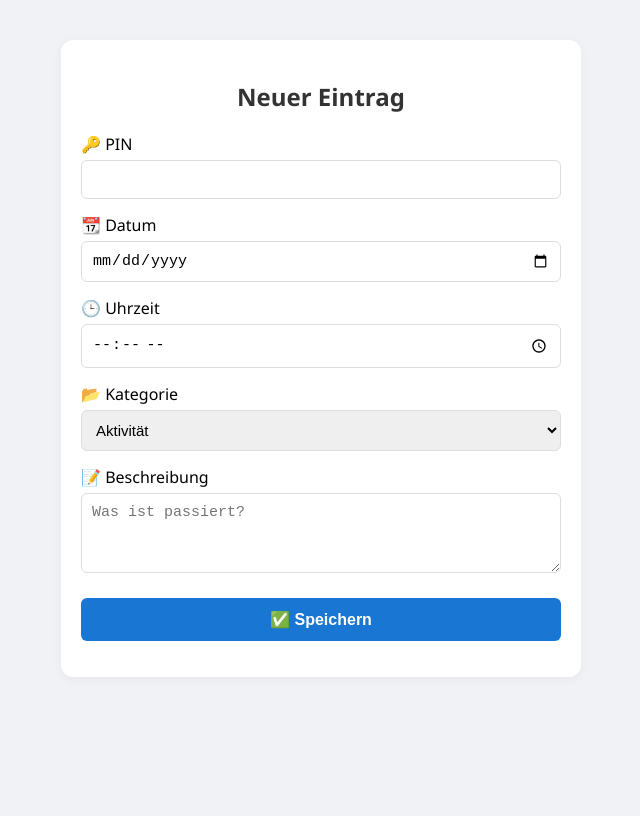
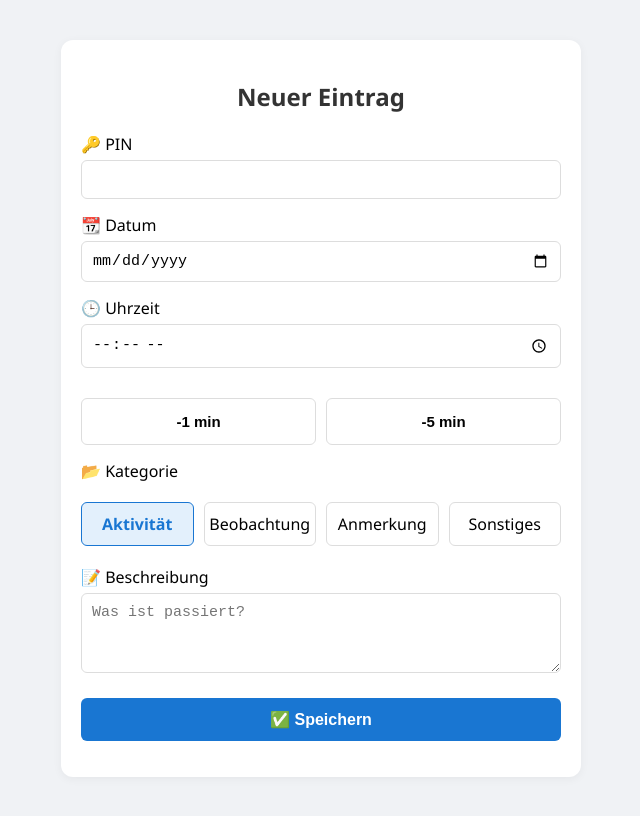
Before and after one commit to Pixeldogt/gerichtdoku, a plain HTML site: page index.html in a window 1280 px wide. Shown: the whole page, without its empty margins (319-959 px from the left). Drawn offline with Linux system fonts and the light colour scheme.

Commit message:
Add buttons for easy use

```diff
--- a/index.html
+++ b/index.html
@@ -19,14 +19,30 @@
 
     <label for="time">🕒 Uhrzeit</label>
     <input type="time" id="time" required>
+    <div id="time-buttons">
+      <button type="button" id="minus1min">-1 min</button>
+      <button type="button" id="minus5min">-5 min</button>
+    </div>
 
-    <label for="category">📂 Kategorie</label>
-    <select id="category">
-      <option value="Aktivität" selected>Aktivität</option>
-      <option value="Beobachtung">Beobachtung</option>
-      <option value="Anmerkung">Anmerkung</option>
-      <option value="Sonstiges">Sonstiges</option>
-    </select>
+    <label>📂 Kategorie</label>
+    <div id="category-group">
+      <label>
+        <input type="radio" name="category" value="Aktivität" checked>
+        <span>Aktivität</span>
+      </label>
+      <label>
+        <input type="radio" name="category" value="Beobachtung">
+        <span>Beobachtung</span>
+      </label>
+      <label>
+        <input type="radio" name="category" value="Anmerkung">
+        <span>Anmerkung</span>
+      </label>
+      <label>
+        <input type="radio" name="category" value="Sonstiges">
+        <span>Sonstiges</span>
+      </label>
+    </div>
 
 
     <label for="description">📝 Beschreibung</label>
--- a/script.js
+++ b/script.js
@@ -8,7 +8,8 @@ window.onload = () => {
 async function submitData() {
   const dateEl = document.getElementById("date");
   const timeEl = document.getElementById("time");
-  const categoryEl = document.getElementById("category");
+  // Kategorie: Radio-Buttons auslesen
+  const categoryEls = document.getElementsByName("category");
   const descriptionEl = document.getElementById("description");
   const pinEl = document.getElementById("pin");
   const statusEl = document.getElementById("status");
@@ -53,7 +54,14 @@ async function submitData() {
     formattedTime = `${hh}:${min}`;
   }
 
-  const category = categoryEl.value || "Aktivität";
+  // Ausgewählte Kategorie ermitteln
+  let category = "Aktivität";
+  for (const el of categoryEls) {
+    if (el.checked) {
+      category = el.value;
+      break;
+    }
+  }
 
   statusEl.textContent = "Wird gespeichert...";
 
@@ -75,11 +83,35 @@ async function submitData() {
 
     statusEl.textContent = "Gespeichert ✅";
     descriptionEl.value = "";
-    dateEl.value = "";
     timeEl.value = "";
-    categoryEl.value = "Aktivität";
+    // Kategorie zurücksetzen auf "Aktivität"
+    for (const el of categoryEls) {
+      el.checked = el.value === "Aktivität";
+    }
   } catch (error) {
     console.error("Fehler:", error);
     statusEl.textContent = "Fehler beim Speichern ❌";
   }
 }
+
+document.getElementById("minus5min").addEventListener("click", function() {
+  const timeInput = document.getElementById("time");
+  let [hh, mm] = timeInput.value
+    ? timeInput.value.split(":").map(Number)
+    : [new Date().getHours(), new Date().getMinutes()];
+  let date = new Date();
+  date.setHours(hh, mm, 0, 0);
+  date.setMinutes(date.getMinutes() - 5);
+  timeInput.value = `${String(date.getHours()).padStart(2, '0')}:${String(date.getMinutes()).padStart(2, '0')}`;
+});
+
+document.getElementById("minus1min").addEventListener("click", function() {
+  const timeInput = document.getElementById("time");
+  let [hh, mm] = timeInput.value
+    ? timeInput.value.split(":").map(Number)
+    : [new Date().getHours(), new Date().getMinutes()];
+  let date = new Date();
+  date.setHours(hh, mm, 0, 0);
+  date.setMinutes(date.getMinutes() - 1);
+  timeInput.value = `${String(date.getHours()).padStart(2, '0')}:${String(date.getMinutes()).padStart(2, '0')}`;
+});
--- a/style.css
+++ b/style.css
@@ -62,3 +62,72 @@ button:hover {
   text-align: center;
   color: #333;
 }
+
+#category-group {
+  display: flex;
+  gap: 10px;
+  margin-bottom: 10px;
+}
+
+#category-group label {
+  flex: 1;
+  display: flex;
+  align-items: center;
+  justify-content: center;
+  background: white;
+  border: 1.5px solid #dddddd;
+  border-radius: 6px;
+  padding: 10px 0;
+  cursor: pointer;
+  font-weight: 500;
+  transition: background 0.2s, border 0.2s, color 0.2s;
+  user-select: none;
+}
+
+#category-group input[type="radio"] {
+  display: none;
+}
+
+#category-group label span {
+  width: 100%;
+  text-align: center;
+  transition: color 0.2s;
+}
+
+/* Optional: Hover effect */
+#category-group label:hover {
+  border-color: #1976d2;
+}
+
+/* GANZES Label einfärben, wenn Radio aktiv */
+#category-group label:has(input[type="radio"]:checked) {
+  background: #e3f0fc;
+  color: #1976d2;
+  border-color: #1976d2;
+  font-weight: 600;
+}
+
+#time-buttons {
+  display: flex;
+  gap: 10px;
+  margin: 10px 0 15px 0;
+}
+
+#time-buttons button {
+  flex: 1;
+  padding: 14px 0;
+  background: white;
+  color: black;
+  border: 1px solid #dddddd;
+  border-radius: 6px;
+  font-size: 15px;
+  font-weight: 600;
+  cursor: pointer;
+  transition: background 0.2s, border 0.2s, color 0.2s;
+}
+
+#time-buttons button:hover {
+  background: white;
+  border-color: #1976d2;
+  color: #155a9c;
+}
```
